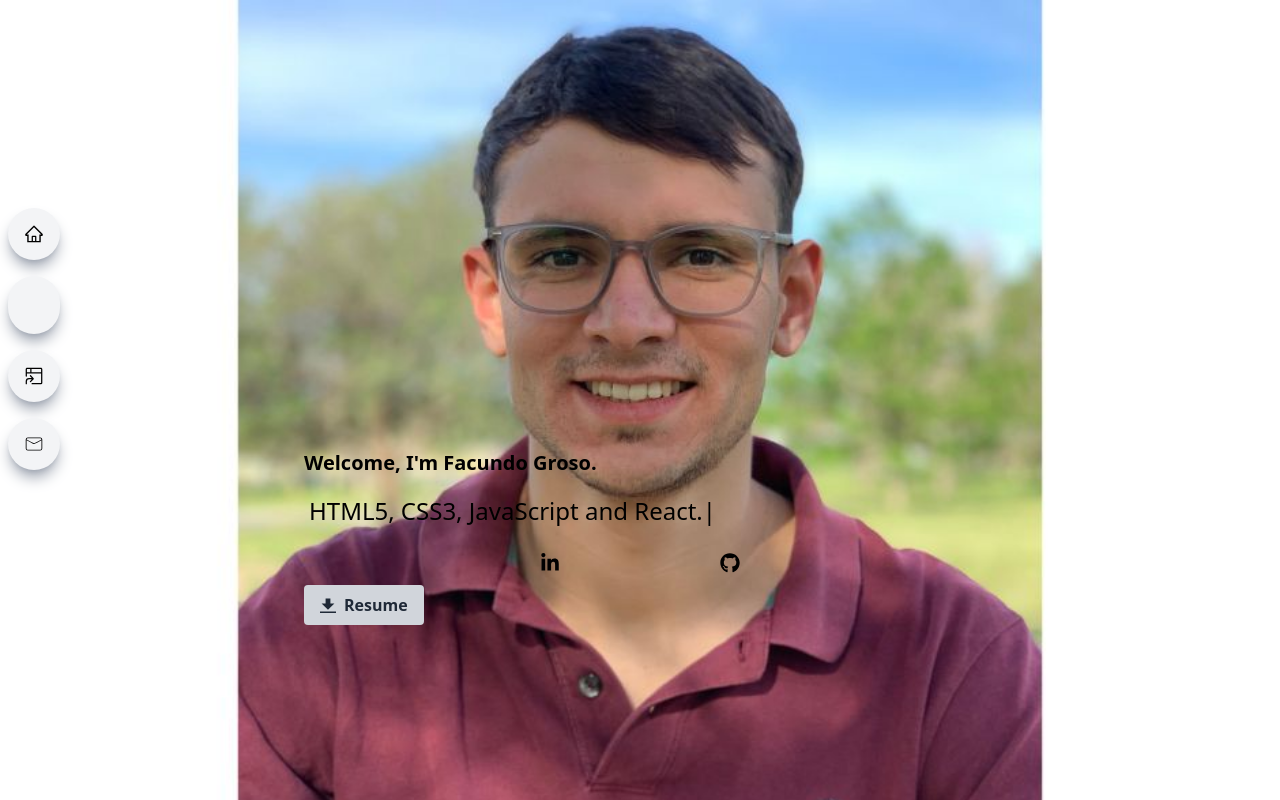
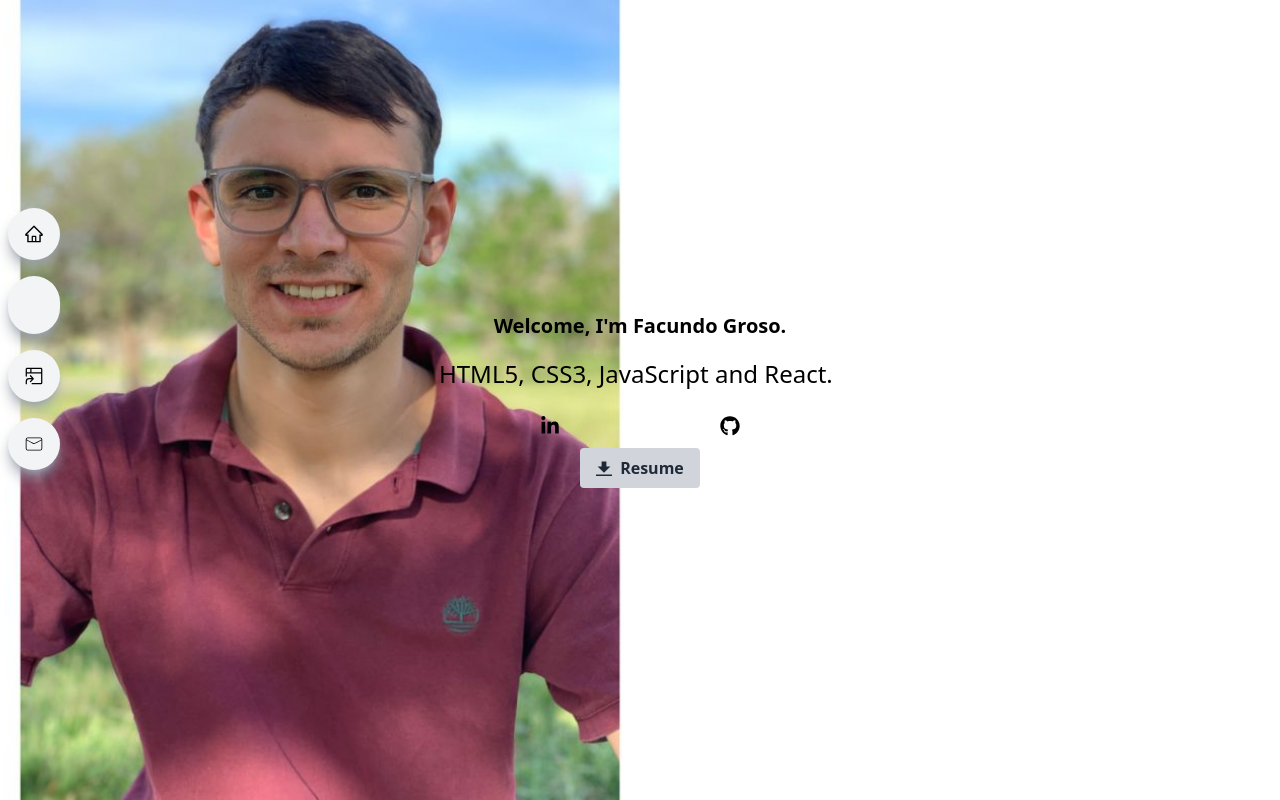
Before and after one commit to facugroso/Portfolio, a React (Vite) app: page / in a window 1280 px wide. Shown: the top 800 px of the page. Built offline with nearby package versions, Linux system fonts and the light colour scheme; some icons are missing.

Commit message:
ajustes de imagen 3

```diff
--- a/src/components/Main.jsx
+++ b/src/components/Main.jsx
@@ -4,20 +4,11 @@ import { FaLinkedinIn, FaGithub } from "react-icons/fa";
 
 const Main = () => {
   return (
-    <div id="main" className="relative">
+    <div id="main" className="relative flex">
 
-       <div className="row">
-
-        <div className="col-sm-6">
-          <img
-          className="w-full min-h-screen object-cover"
-          src="/img/photoWelcome.jpg"
-          alt="background image"
-          />
-        </div>
-
-<div className="col-sm-6 absolute top-0 left-0 w-full h-full bg-white/12">
-        <div className="max-w-2xl mx-auto h-full flex flex-col justify-center lg:items-start items-center text-center">
+      {/* Contenido a la izquierda */}
+      <div className="absolute top-0 left-0 w-full h-full bg-white/12 flex items-center">
+        <div className="max-w-2xl mx-auto text-center">
           <h1 className="text-4xl text-xl font-bold text-white-800">
             Welcome, I'm Facundo Groso.
           </h1>
@@ -61,8 +52,15 @@ const Main = () => {
           </a>
         </div>
       </div>
-    </div>
 
+      {/* Imagen a la derecha */}
+      <div className="w-full sm:w-1/2">
+        <img
+          className="w-full min-h-screen object-cover"
+          src="/img/photoWelcome.jpg"
+          alt="background image"
+        />
+      </div>
 
     </div>
   );
```
